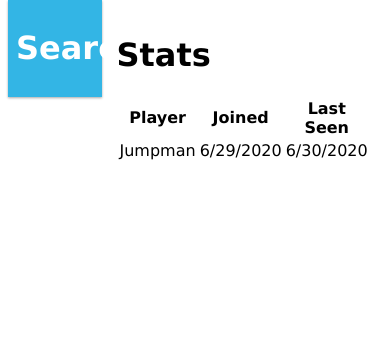
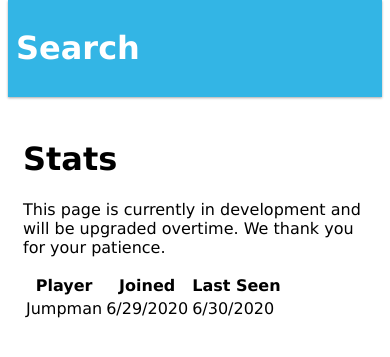
Before and after one commit to cheesea3/imperfectgamers-website, a PHP site: page /crud/index.php in a window 390 px wide. Shown: the part 119-476 px from the top of the page. Run offline with PHP 8.4, Linux system fonts and the light colour scheme.

Commit message:
media queries

```diff
--- a/imperfectgamers-dev/crud/index.php
+++ b/imperfectgamers-dev/crud/index.php
@@ -15,10 +15,12 @@
 <div class="row">
 <div class="col-3 sidebar">
     <h1>Search</h1>
+
 </div>
 
      <div class="col-9">
          <h1>Stats</h1>
+         <p>This page is currently in development and will be upgraded overtime. We thank you for your patience.</p>
      <table>
              <tr>
                  <th>Player</th>
--- a/imperfectgamers-dev/crud/main.css
+++ b/imperfectgamers-dev/crud/main.css
@@ -26,6 +26,14 @@
 .col-11 {width: 91.66%;}
 .col-12 {width: 100%;}
 
+
+@media only screen and (max-width: 768px) {
+    /* For mobile phones: */
+    [class*="col-"] {
+        width: 100%;
+    }
+}
+
 html {
     font-family: "Lucida Sans", sans-serif;
 }
```
